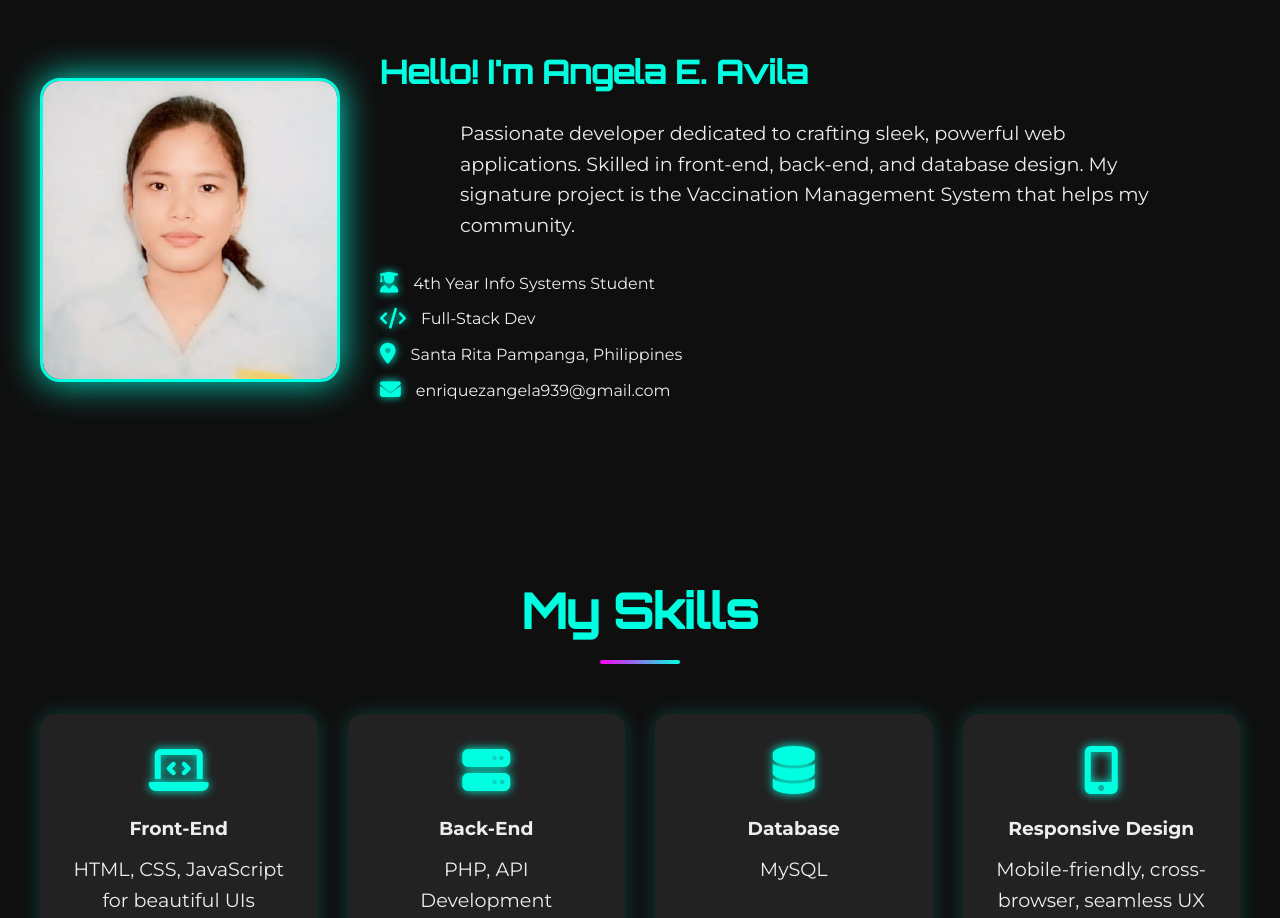
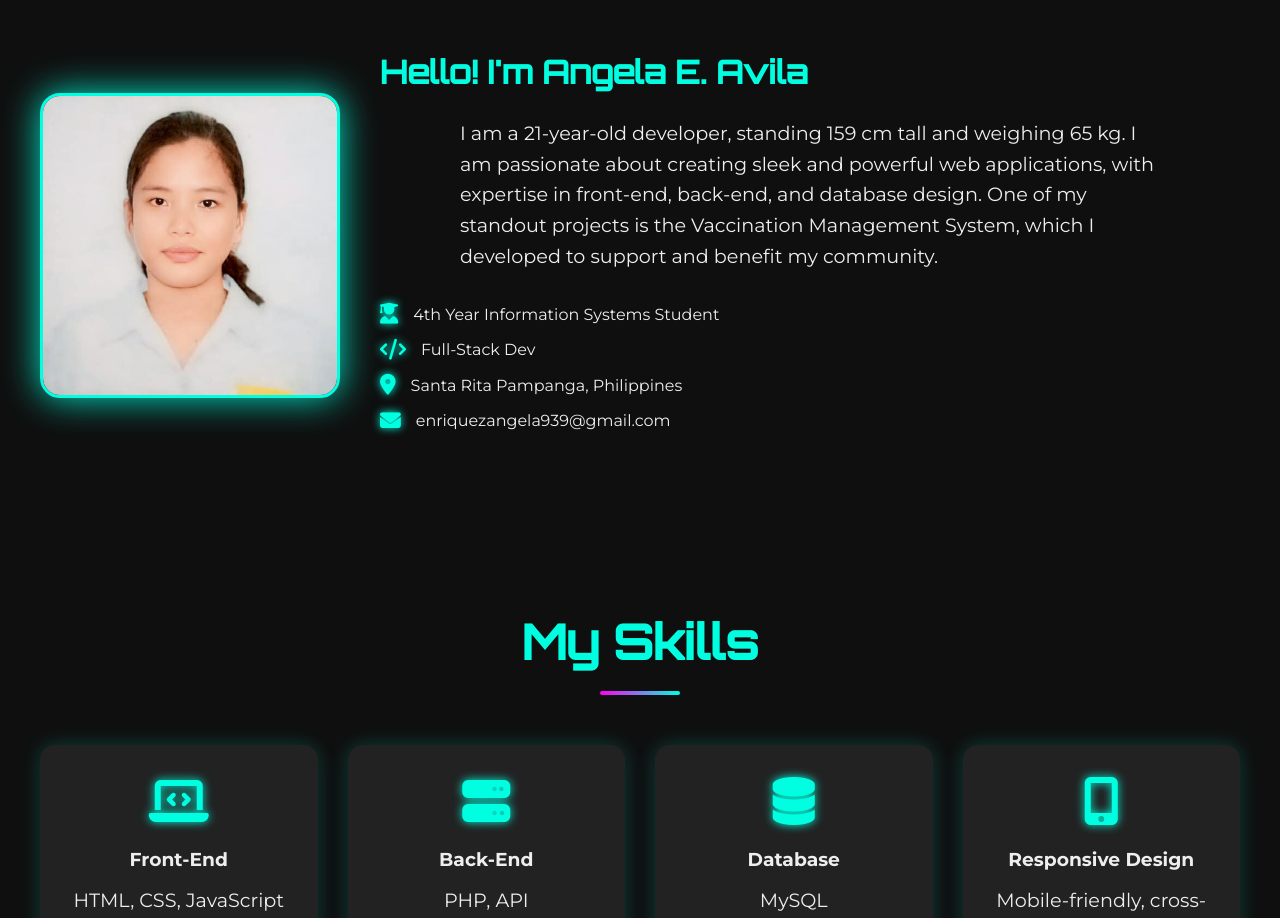
Before and after one commit to angelaAvilaa/github_portfolio, a plain HTML site: page index.html in a window 1280 px wide. Shown: the part 974-1892 px from the top of the page. Drawn offline with Linux system fonts and the light colour scheme.

Commit message:
Update index.html

```diff
--- a/index.html
+++ b/index.html
@@ -622,9 +622,9 @@
     </div>
     <div class="about-text">
       <h3>Hello! I'm Angela E. Avila</h3>
-      <p>Passionate developer dedicated to crafting sleek, powerful web applications. Skilled in front-end, back-end, and database design. My signature project is the Vaccination Management System that helps my community.</p>
+      <p>I am a 21-year-old developer, standing 159 cm tall and weighing 65 kg. I am passionate about creating sleek and powerful web applications, with expertise in front-end, back-end, and database design. One of my standout projects is the Vaccination Management System, which I developed to support and benefit my community.</p>
       <ul class="info-list">
-        <li><i class="fas fa-user-graduate"></i> 4th Year Info Systems Student</li>
+        <li><i class="fas fa-user-graduate"></i> 4th Year Information Systems Student</li>
         <li><i class="fas fa-code"></i> Full-Stack Dev</li>
         <li><i class="fas fa-map-marker-alt"></i> Santa Rita Pampanga, Philippines</li>
         <li><i class="fas fa-envelope"></i> enriquezangela939@gmail.com</li>
@@ -827,4 +827,5 @@
 </script>
 
 </body>
+
 </html>
```
